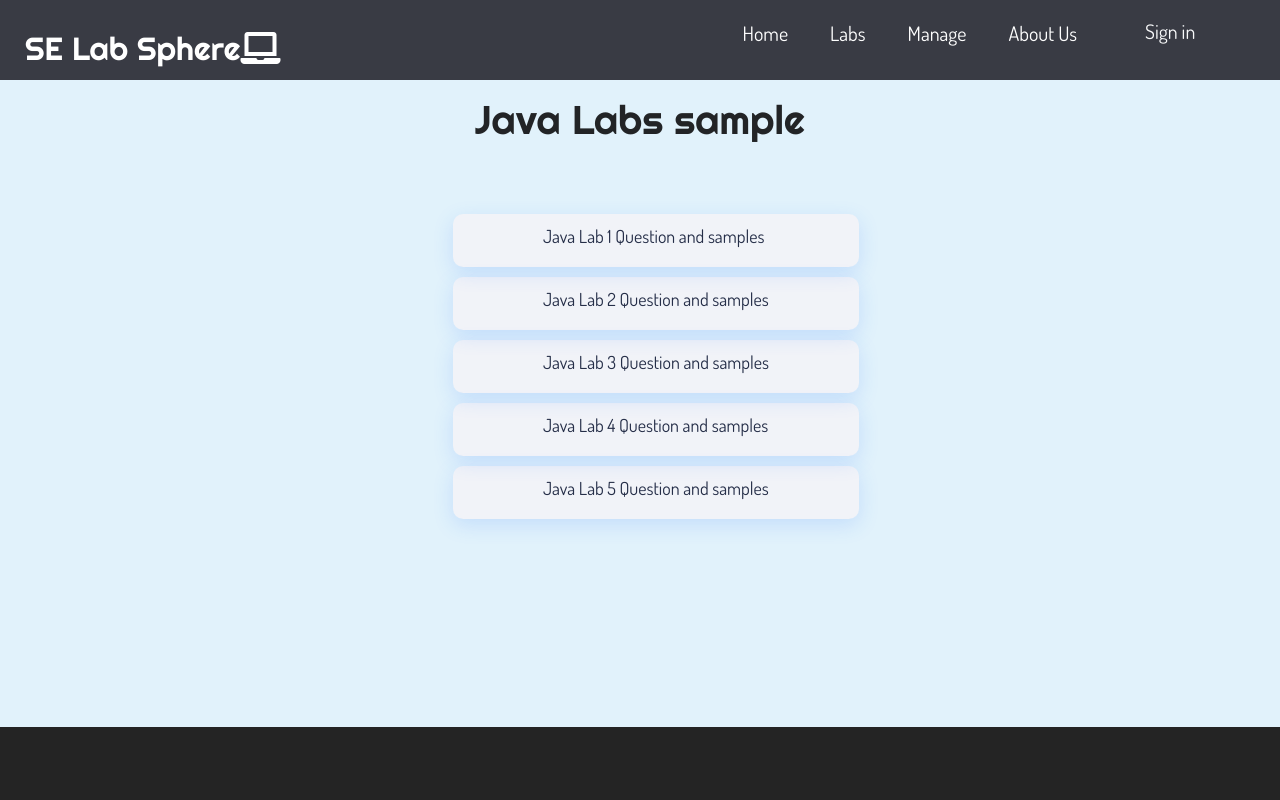
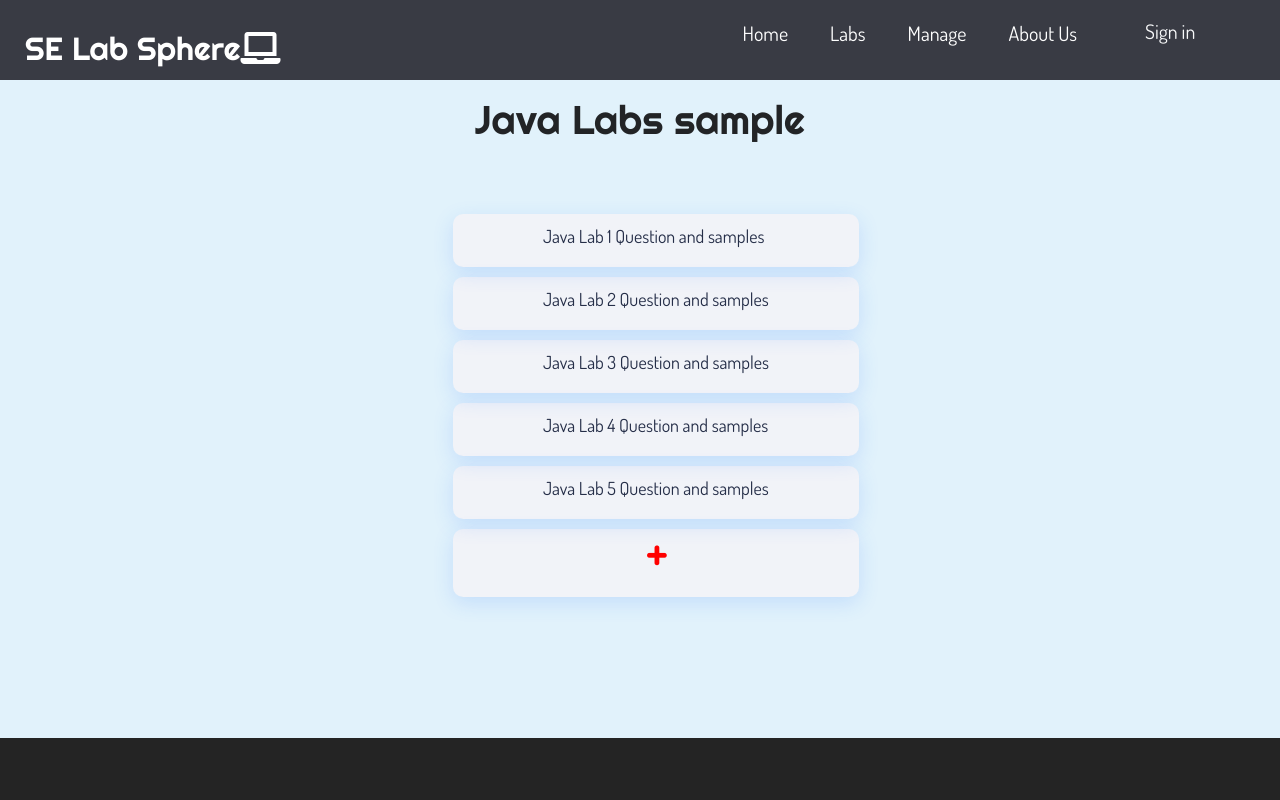
Before and after one commit to JommieJom/LabSphere, a React (Create React App) app: page /lab-sample in a window 1280 px wide. Shown: the top 800 px of the page. Built offline with nearby package versions, Linux system fonts and the light colour scheme.

Commit message:
add add lab button

```diff
--- a/src/components/ListLabsMenu.css
+++ b/src/components/ListLabsMenu.css
@@ -22,6 +22,18 @@
   .list_lab_wrapper {
     position: relative;
     margin: 50px 0 45px;
+  }
+
+  .list_lab_add_item{
+    font-family: 'Dosis';
+    text-align: center;
+    margin-bottom: 0px;
+  }
+
+  .list_lab_add_item .list_lab_item_text{
+    font-size: 48px;
+    color: red;
+    font-weight: bold;
   }
 
   .list_lab_items {
--- a/src/components/ListLabsSample.js
+++ b/src/components/ListLabsSample.js
@@ -44,6 +44,13 @@ function ListLabsSample() {
                             path='/question-editor/2'
                         />
                     </ul>
+                    <ul className="list_lab_add_item">
+                        <ListItem
+                            src=""
+                            text="+"
+                            path=''
+                        />
+                    </ul>
 
                 </div>
             </div>
```
